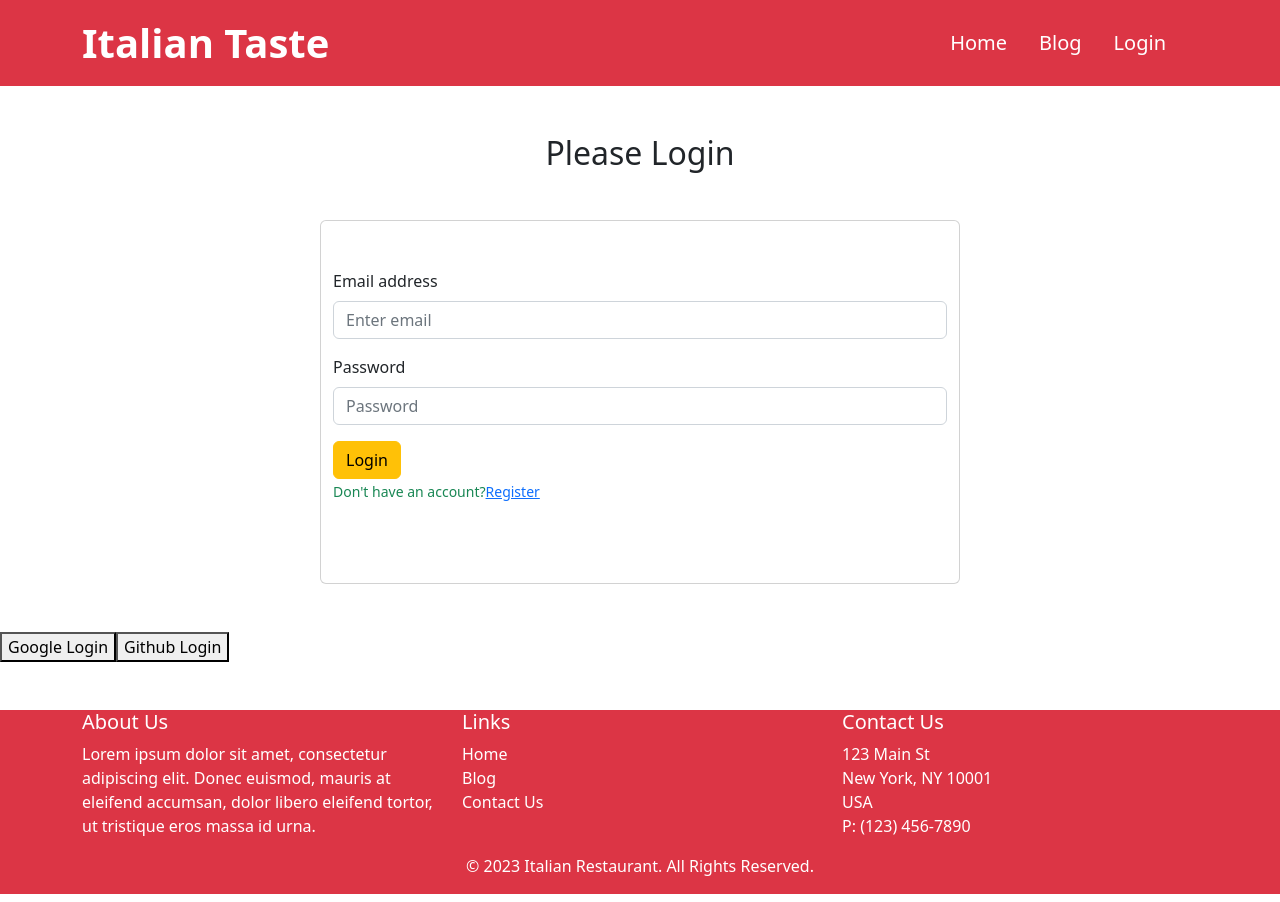
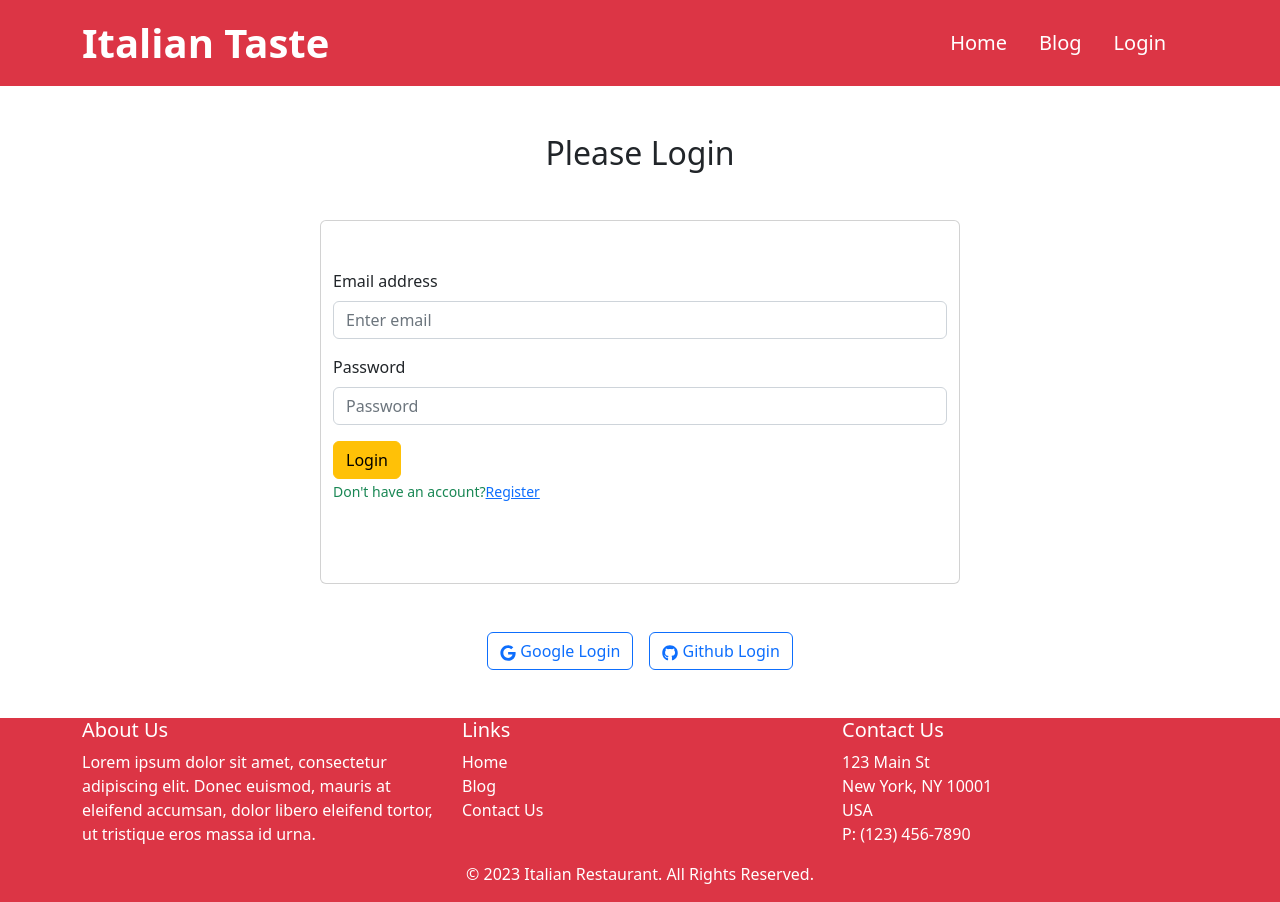
Before and after one commit to Ninjax11000/Assignment-10-client, a React (Vite) app: page /login in a window 1280 px wide. Built offline with nearby package versions, Linux system fonts and the light colour scheme; no server answers.

Commit message:
added favourite button and toast

```diff
--- a/package.json
+++ b/package.json
@@ -17,6 +17,7 @@
     "react": "^18.2.0",
     "react-bootstrap": "^2.7.4",
     "react-dom": "^18.2.0",
+    "react-icons": "^4.8.0",
     "react-router-dom": "^6.11.0",
     "sort-by": "^1.2.0"
   },
--- a/src/Components/Login/Login.jsx
+++ b/src/Components/Login/Login.jsx
@@ -3,6 +3,7 @@ import { Button, Container, Form } from 'react-bootstrap';
 import { Link, useLocation, useNavigate } from 'react-router-dom';
 import { AuthContext } from '../../providers/AuthProviders';
 import { GithubAuthProvider, GoogleAuthProvider } from 'firebase/auth';
+import { FaGithub, FaGoogle } from "react-icons/fa";
 
 const Login = () => {
     const googleProvider = new GoogleAuthProvider();
@@ -91,9 +92,9 @@ const Login = () => {
                 <p className='text-danger'>{error}</p>
                 <p className='text-success'>{success}</p>
             </Container>
-            <div>
-                <button onClick={handleGoogleSignIn}>Google Login</button>
-                <button onClick={handleGithubSignIn}>Github Login</button>
+            <div className='text-center'>
+                <button className='btn btn-outline-primary mx-2' onClick={handleGoogleSignIn}> <FaGoogle/> Google Login</button>
+                <button className='btn btn-outline-primary mx-2' onClick={handleGithubSignIn}> <FaGithub/> Github Login</button>
             </div>
         </div>
     );
--- a/src/Components/RecipeCard/RecipeCard.jsx
+++ b/src/Components/RecipeCard/RecipeCard.jsx
@@ -1,9 +1,16 @@
-import React from 'react';
-import { Button, Card } from 'react-bootstrap';
+import React, { useState } from 'react';
+import { Button, Card, Toast } from 'react-bootstrap';
+
 
 const RecipeCard = ({ recipe }) => {
+    const [favourite, setFavourite] = useState(false);
+    const [showA, setShowA] = useState(true);
+    const toggleShowA = () => setShowA(!showA);
+    const handleDisable = () => {
+        setFavourite(true);
+    }
 
-    const { name, ingredients, cooking_method, rating,image } = recipe;
+    const { name, ingredients, cooking_method, rating, image } = recipe;
     //console.log(typeof ingredients);
     return (
         <Card className='w-75 mt-3 mx-auto'>
@@ -32,9 +39,17 @@ const RecipeCard = ({ recipe }) => {
                 <Card.Text>
                     <strong>Rating:</strong> {rating}
                 </Card.Text>
-                <Button variant="danger" className="me-2">
+                <Button onClick={handleDisable} variant="danger" className="me-2" disabled={favourite}>
                     Add to Favorites
                 </Button>
+                {favourite && <Toast show={showA} onClose={toggleShowA}>
+                    <Toast.Header>
+                        <img src="holder.js/20x20?text=%20" className="rounded me-2" alt="" />
+                        <strong className="me-auto">Recipe</strong>
+                        <small>Just Now</small>
+                    </Toast.Header>
+                    <Toast.Body>Added to favourites!!!</Toast.Body>
+                </Toast>}
             </Card.Body>
         </Card>
     );
```
Also changed, not shown: 1 other file (tests, documents, lock files or other folders).
